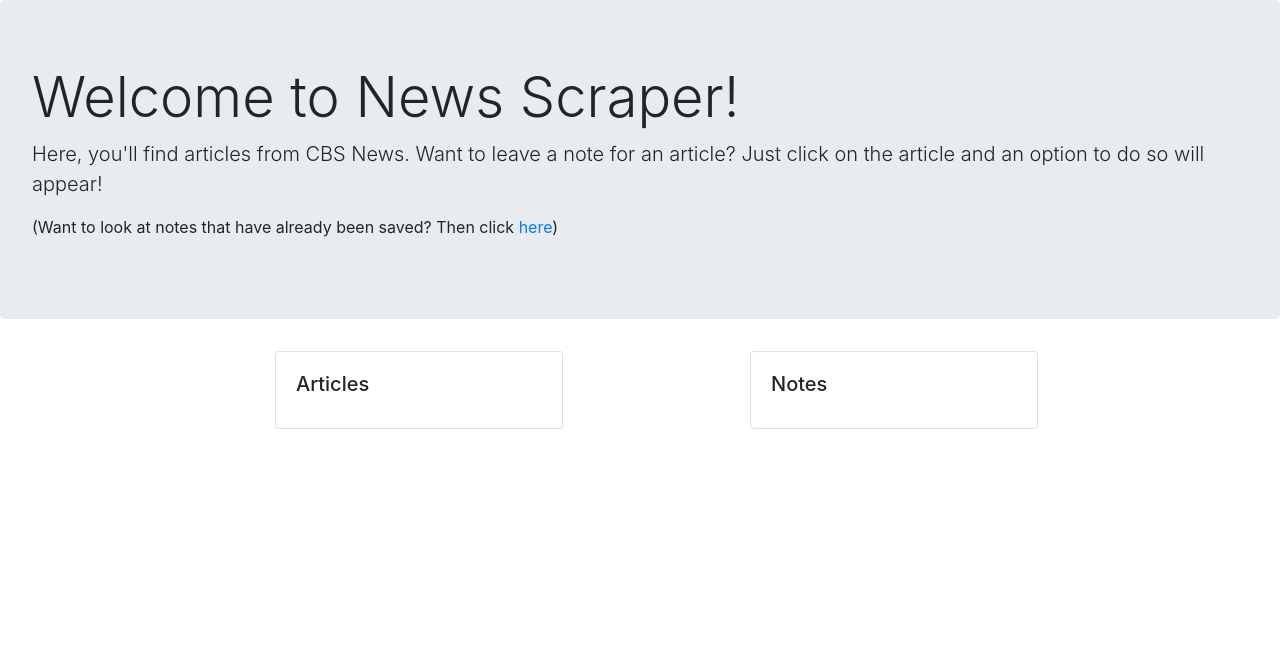
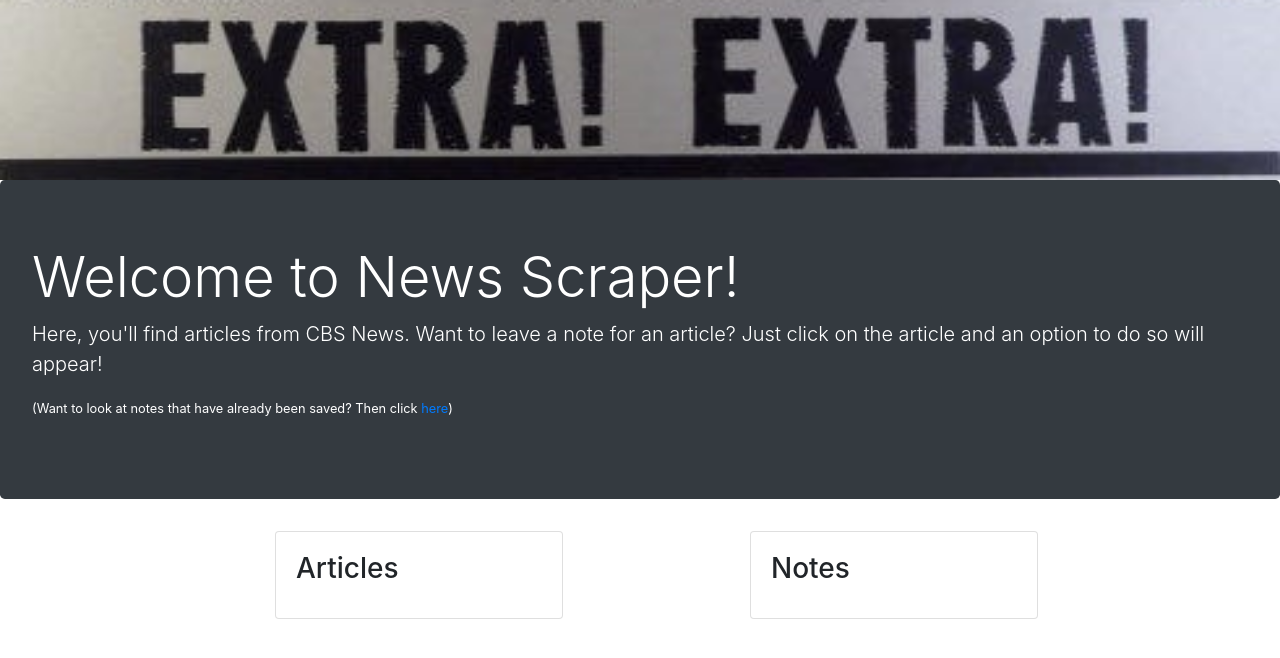
Before and after one commit to TannerMillican/NewsScraper, a website: page public/index.html in a window 1280 px wide. Drawn offline with nearby package versions, Linux system fonts and the light colour scheme; no server answers.

Commit message:
styled page

```diff
--- a/public/app.js
+++ b/public/app.js
@@ -1,6 +1,6 @@
 $.getJSON("/articles", function(data) {
     for (var i = 0; i < data.length; i++) {
-        $("#articles").append("<p data-id='" + data[i]._id + "'> &#8226" + data[i].title + "<br />" + data[i].link + "</p>");
+        $("#articles").append("<p data-id='" + data[i]._id + "'> &#8226" + data[i].title + "<br /> <small>link: </small>" + data[i].link +  "<br /> <small>summary: </small>" + data[i].summary + "</p><hr>");
     }
 });
 
--- a/public/index.html
+++ b/public/index.html
@@ -6,23 +6,20 @@
     <title>News Scraper</title>
     <link rel="stylesheet" href="https://stackpath.bootstrapcdn.com/bootstrap/4.5.0/css/bootstrap.min.css"
         integrity="sha384-9aIt2nRpC12Uk9gS9baDl411NQApFmC26EwAOH8WgZl5MYYxFfc+NcPb1dKGj7Sk" crossorigin="anonymous">
-    <link type="text/css" rel="stylesheet" href="./styles/style.css">
+    <link type="text/css" rel="stylesheet" href="style.css">
 </head>
 
 <body>
-    <!-- <div id="wrapper">
-        <h1>News Scraper</h1>
-        <div id="articles"></div>
-        <div id="notes"></div>
-    </div> -->
 
-    <div class="jumbotron">
-        <h1 class="display-4">Welcome to News Scraper!</h1>
-        <p class="lead">Here, you'll find articles from CBS News. Want to leave a note for an article? Just click on the
+    <img src="./assets/headerImage.jpeg" alt="newspaper">
+
+    <div class="jumbotron jumbotron-dark bg-dark">
+        <h1 id="jumbotronText" class="display-4">Welcome to News Scraper!</h1>
+        <p id="jumbotronText" class="lead">Here, you'll find articles from CBS News. Want to leave a note for an article? Just click on the
             article and
             an option to do so will appear!
         </p>
-        <p>(Want to look at notes that have already been saved? Then click <a href=/notes>here</a>)</p>
+        <p><small id="jumbotronText">(Want to look at notes that have already been saved? Then click <a href=/notes>here</a>)</small></p>
     </div>
 
     <div class="container">
@@ -33,7 +30,7 @@
             <div class="col-md-3">
                 <div class="card" style="width: 18rem;">
                     <div class="card-body">
-                        <h5 class="card-title">Articles</h5>
+                        <h3 class="card-title">Articles</h5>
                         <div id="articles"></div>
                     </div>
                 </div>
@@ -44,7 +41,7 @@
             <div class="col-md-3">
                 <div class="card" style="width: 18rem;">
                     <div class="card-body">
-                        <h5 class="card-title">Notes</h5>
+                        <h3 class="card-title">Notes</h5>
                         <div id="notes">
 
                         </div>
--- /dev/null
+++ b/public/style.css
@@ -0,0 +1,7 @@
+#jumbotronText {
+    color: white
+}
+
+img {
+    width: 100%;
+}
--- a/server.js
+++ b/server.js
@@ -24,7 +24,7 @@ mongoose.connect(MONGODB_URI);
 
 
 
-app.get("/scrape", function(req, res) {
+app.get("/", function(req, res) {
 
     axios.get("http://www.cbsnews.com/").then(function(response) {
 
@@ -69,8 +69,8 @@ app.get("/articles", function(req, res) {
 
 app.get("/notes", function(req, res) {
     db.Note.find({})
-        .then(function(dbArticle) {
-            res.json(dbArticle);
+        .then(function(dbNote) {
+            res.send(dbNote);
         })
         .catch(function(err) {
             res.json(err);
```
Also changed, not shown: public/assets/headerImage.jpeg (added).
